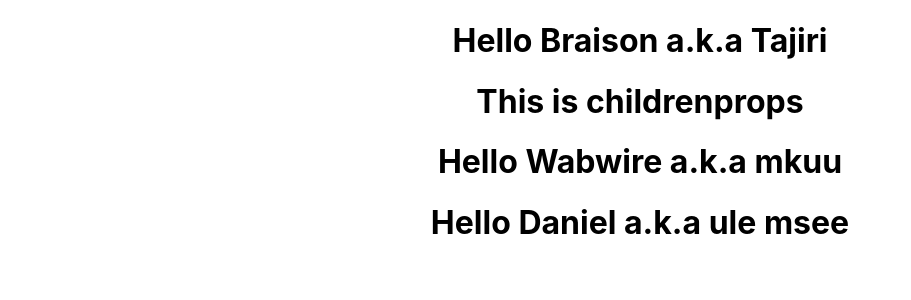
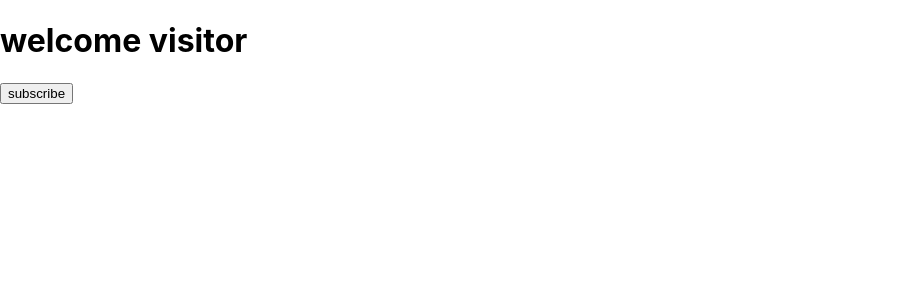
Before and after one commit to BraisonWabwire/hello-world, a React (Create React App) app: page / in a window 1280 px wide. Shown: the top 300 px of the page, without its empty margins (0-911 px from the left). Built offline with nearby package versions, Linux system fonts and the light colour scheme.

Commit message:
react states introduction

```diff
--- a/src/App.js
+++ b/src/App.js
@@ -1,16 +1,23 @@
 // import logo from './logo.svg';
 import './App.css';
 import Greet from './components/greet';
+import Welcome from './components/welcome';
+import Message from './components/message';
 
 function App() {
   return (
-    <div className="App">
-      <Greet name='Braison' heroname='Tajiri'>
-        <h1>This is childrenprops</h1>
-        </Greet>
-      <Greet name='Wabwire' heroname='mkuu'/>
-      <Greet name='Daniel' heroname='ule msee'/>
-    </div>
+    // <div className="App">
+    //   <Greet name='Braison' heroname='Tajiri'>
+    //     <h1>This is childrenprops</h1>
+    //     </Greet>
+    //   <Greet name='Wabwire' heroname='mkuu'>
+    //     <button > Action </button>
+    //   </Greet>
+    //   <Greet name='Daniel' heroname='ule msee'/>
+    //   <Welcome name='James' heroname='Mnoma'></Welcome>
+    // </div>
+    <Message></Message>
+
   );
 }
 
--- a/src/components/greet.js
+++ b/src/components/greet.js
@@ -1,4 +1,4 @@
-import React from 'react'
+import React  from 'react'
 
 const Greet=(props)=> {
     console.log(props)
--- /dev/null
+++ b/src/components/message.js
@@ -0,0 +1,24 @@
+import React, { Component } from "react";
+
+class Message extends Component{
+    constructor(){
+        super()
+        this.state={
+            message: 'welcome visitor'
+        }
+    }
+    changeMessage(){
+        this.setState({
+            message:'Thankyou for suscribing'
+        })
+    }
+    render(){
+        return(
+            <div>
+                <h1>{this.state.message}</h1>
+                <button onClick={()=>this.changeMessage()}>subscribe</button>
+            </div>
+        )
+    }
+}
+export default Message
--- /dev/null
+++ b/src/components/welcome.js
@@ -0,0 +1,8 @@
+import React, { Component } from "react";
+
+class Welcome extends Component{
+    render(){
+        return <h1>Welcome {this.props.name} aka {this.props.heroname}</h1>
+    }
+}
+export default Welcome
```
